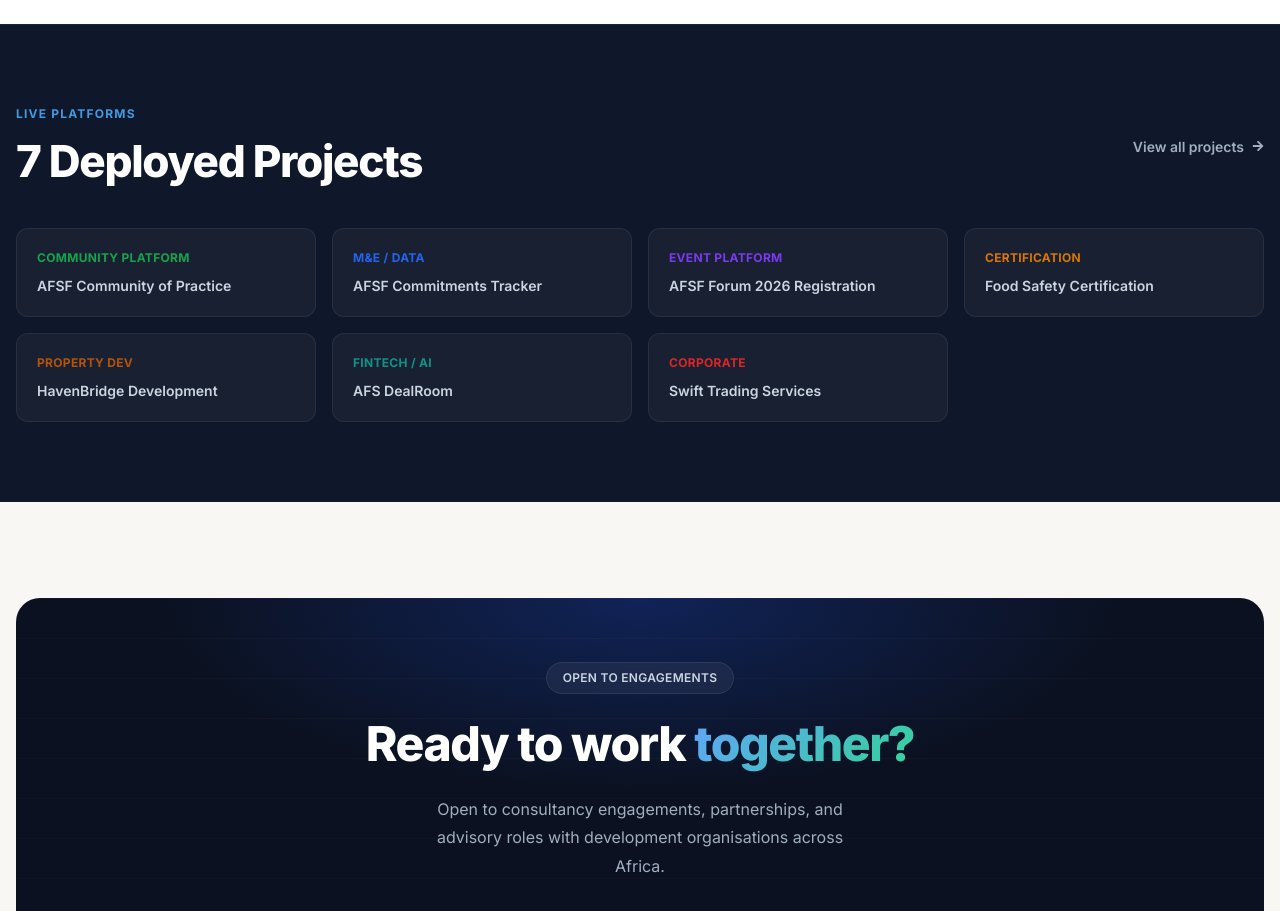
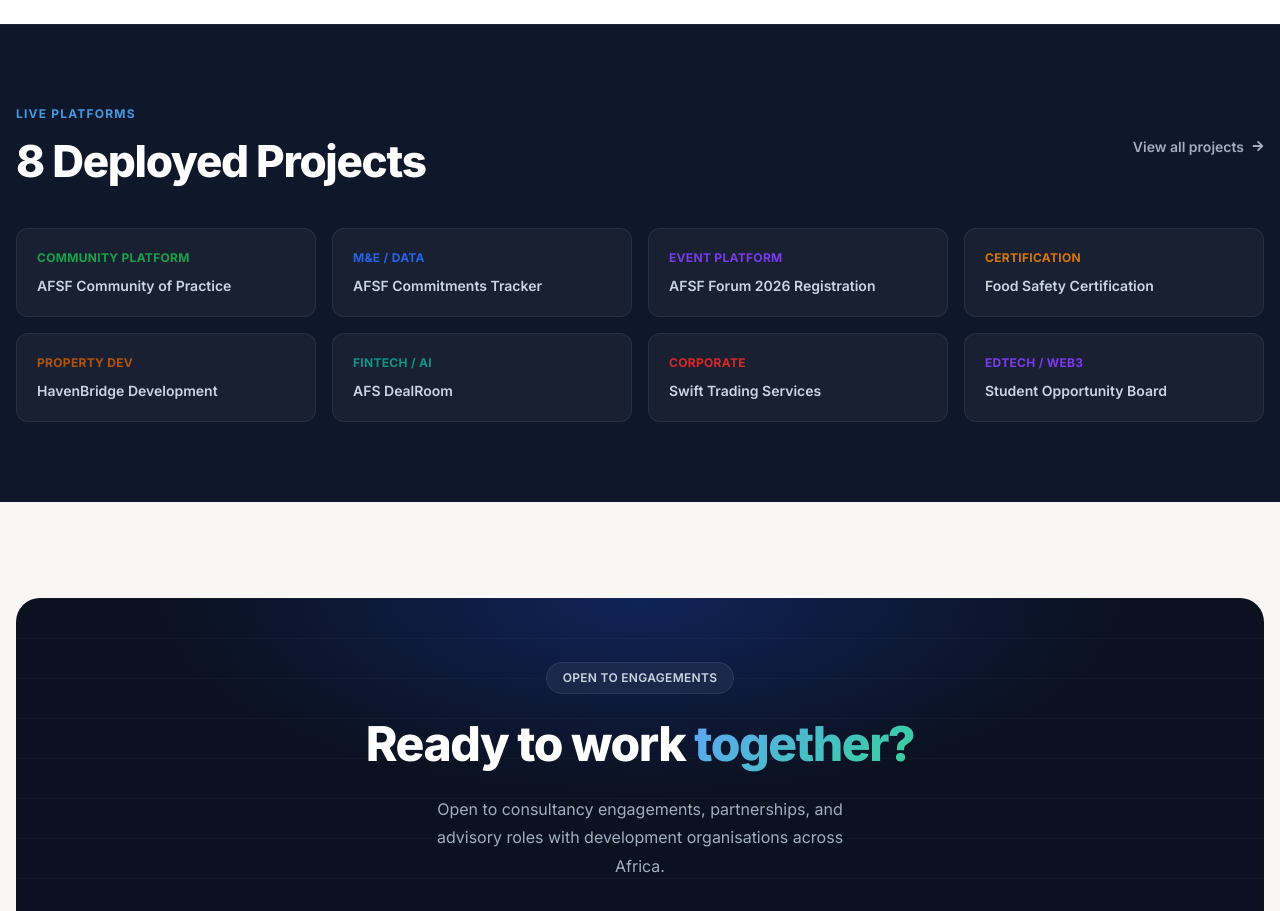
Before and after one commit to Joshua-Coded/New_Portfolio, a Next.js app in the folder joshua-portfolio/: page / in a window 1280 px wide. Shown: the part 2240-3151 px from the top of the page. Built offline with nearby package versions, Linux system fonts and the light colour scheme.

Commit message:
home page

```diff
--- a/joshua-portfolio/app/page.tsx
+++ b/joshua-portfolio/app/page.tsx
@@ -493,7 +493,7 @@ export default function Home() {
             <Box>
               <Text fontSize="xs" fontWeight="700" color="blue.400" letterSpacing="widest" textTransform="uppercase" mb={3}>Live Platforms</Text>
               <Heading as="h2" fontSize={{ base: '3xl', md: '44px' }} fontWeight="800" color="white" letterSpacing="-0.03em">
-                7 Deployed Projects
+                8 Deployed Projects
               </Heading>
             </Box>
             <ChakraLink as={Link} href="/projects" display="inline-flex" alignItems="center" gap={2} color="gray.400" fontSize="sm" fontWeight="600" _hover={{ color: 'white', textDecoration: 'none' }} transition="color 0.15s" flexShrink={0}>
@@ -509,6 +509,7 @@ export default function Home() {
               { name: 'HavenBridge Development', category: 'Property Dev', accent: '#b45309' },
               { name: 'AFS DealRoom', category: 'FinTech / AI', accent: '#0D9488' },
               { name: 'Swift Trading Services', category: 'Corporate', accent: '#DC2626' },
+              { name: 'Student Opportunity Board', category: 'EdTech / Web3', accent: '#7C3AED' },
             ].map((p) => (
               <Box key={p.name} as={Link} href="/projects" p={5} rounded="xl" bg="rgba(255,255,255,0.04)" border="1px solid rgba(255,255,255,0.07)" transition="all 0.2s" _hover={{ bg: 'rgba(255,255,255,0.07)', borderColor: 'rgba(255,255,255,0.12)', transform: 'translateY(-2px)' }} display="block">
                 <Text fontSize="xs" fontWeight="700" color={p.accent} mb={2} textTransform="uppercase" letterSpacing="wide">{p.category}</Text>
```
